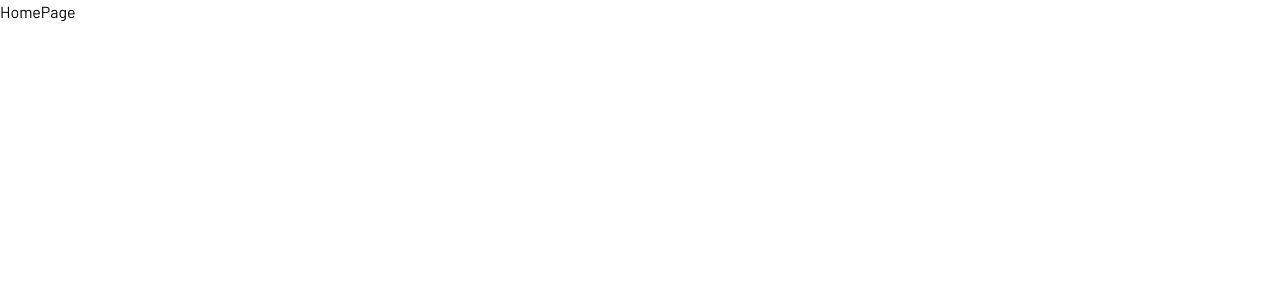
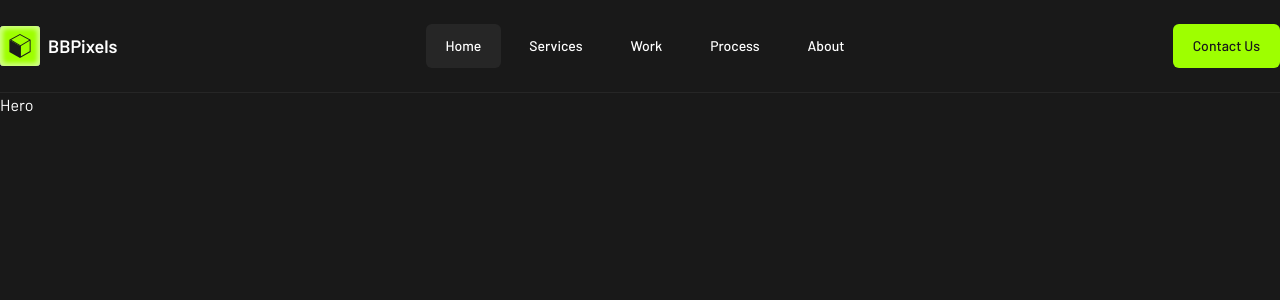
Before and after one commit to ditinagrawal/squareup-template, a Next.js app: page / in a window 1280 px wide. Shown: the top 300 px of the page. Built offline with nearby package versions, Linux system fonts and the light colour scheme.

Commit message:
add navbar

```diff
--- a/app/globals.css
+++ b/app/globals.css
@@ -38,3 +38,8 @@
   --color-secondary-60: var(--secondary-60);
   --color-secondary-90: var(--secondary-90);
 }
+
+body {
+  background-color: var(--secondary-10);
+  color: #ffffff;
+}
--- a/app/page.tsx
+++ b/app/page.tsx
@@ -1,3 +1,5 @@
+import { HomeView } from "@/components/views/home-view";
+
 export default function HomePage() {
-  return <div>HomePage</div>;
+  return <HomeView />;
 }
--- /dev/null
+++ b/components/sections/hero.tsx
@@ -0,0 +1,13 @@
+import { Navbar } from "@/components/shared/navbar";
+import { Container } from "@/components/ui/container";
+
+export const Hero = () => {
+  return (
+    <div>
+      <Navbar />
+      <Container>
+        <h1>Hero</h1>
+      </Container>
+    </div>
+  );
+};
--- /dev/null
+++ b/components/shared/logo.tsx
@@ -0,0 +1,26 @@
+import Image from "next/image";
+
+import { cn } from "@/lib/utils";
+
+export const Logo = ({
+  className,
+  showText = false,
+}: {
+  className?: string;
+  showText?: boolean;
+}) => {
+  return (
+    <div className="flex items-center gap-2">
+      <Image
+        src="/logo.svg"
+        alt="BBPixels"
+        width={100}
+        height={100}
+        draggable={false}
+        priority
+        className={cn("size-10", className)}
+      />
+      {showText && <span className="text-lg font-semibold">BBPixels</span>}
+    </div>
+  );
+};
--- /dev/null
+++ b/components/shared/navbar.tsx
@@ -0,0 +1,40 @@
+import Link from "next/link";
+
+import { Logo } from "@/components/shared/logo";
+import { buttonVariants } from "@/components/ui/button";
+import { Container } from "@/components/ui/container";
+
+export const Navbar = () => {
+  return (
+    <div className="border-secondary-15 border-b py-6">
+      <Container>
+        <nav className="flex items-center justify-between">
+          <Logo showText />
+          <div className="flex items-center gap-2">
+            <Link href="/" className={buttonVariants({ variant: "secondary" })}>
+              Home
+            </Link>
+            <Link href="/services" className={buttonVariants()}>
+              Services
+            </Link>
+            <Link href="/work" className={buttonVariants()}>
+              Work
+            </Link>
+            <Link href="/process" className={buttonVariants()}>
+              Process
+            </Link>
+            <Link href="/about" className={buttonVariants()}>
+              About
+            </Link>
+          </div>
+          <Link
+            href="/contact"
+            className={buttonVariants({ variant: "primary" })}
+          >
+            Contact Us
+          </Link>
+        </nav>
+      </Container>
+    </div>
+  );
+};
--- /dev/null
+++ b/components/ui/button.tsx
@@ -0,0 +1,31 @@
+import { cva, type VariantProps } from "class-variance-authority";
+import type * as React from "react";
+
+import { cn } from "@/lib/utils";
+
+export const buttonVariants = cva(
+  "inline-flex items-center justify-center gap-2 whitespace-nowrap rounded-md text-sm font-medium transition-all py-3 px-5",
+  {
+    variants: {
+      variant: {
+        default: "",
+        primary: "bg-primary-50 hover:bg-primary-50/90 text-secondary-10",
+        secondary: "bg-secondary-15 hover:bg-secondary-15/80",
+        outline: "border-2 border-secondary-15",
+      },
+    },
+    defaultVariants: {
+      variant: "default",
+    },
+  },
+);
+
+export const Button = ({
+  className,
+  variant,
+  ...props
+}: React.ComponentProps<"button"> & VariantProps<typeof buttonVariants>) => {
+  return (
+    <button className={cn(buttonVariants({ variant, className }))} {...props} />
+  );
+};
--- /dev/null
+++ b/components/ui/container.tsx
@@ -0,0 +1,13 @@
+import type * as React from "react";
+
+import { cn } from "@/lib/utils";
+
+export const Container = ({
+  children,
+  className,
+}: {
+  children: React.ReactNode;
+  className?: string;
+}) => {
+  return <div className={cn("mx-auto max-w-7xl", className)}>{children}</div>;
+};
--- /dev/null
+++ b/components/views/home-view.tsx
@@ -0,0 +1,9 @@
+import { Hero } from "@/components/sections/hero";
+
+export const HomeView = () => {
+  return (
+    <div>
+      <Hero />
+    </div>
+  );
+};
--- /dev/null
+++ b/lib/utils.ts
@@ -0,0 +1,6 @@
+import { type ClassValue, clsx } from "clsx";
+import { twMerge } from "tailwind-merge";
+
+export function cn(...inputs: ClassValue[]) {
+  return twMerge(clsx(inputs));
+}
--- a/package.json
+++ b/package.json
@@ -11,9 +11,12 @@
     "prepare": "husky"
   },
   "dependencies": {
+    "class-variance-authority": "^0.7.1",
+    "clsx": "^2.1.1",
+    "next": "16.0.2",
     "react": "19.2.0",
     "react-dom": "19.2.0",
-    "next": "16.0.2"
+    "tailwind-merge": "^3.4.0"
   },
   "devDependencies": {
     "@biomejs/biome": "2.2.0",
```
Also changed, not shown: 1 other file (tests, documents, lock files or other folders).
